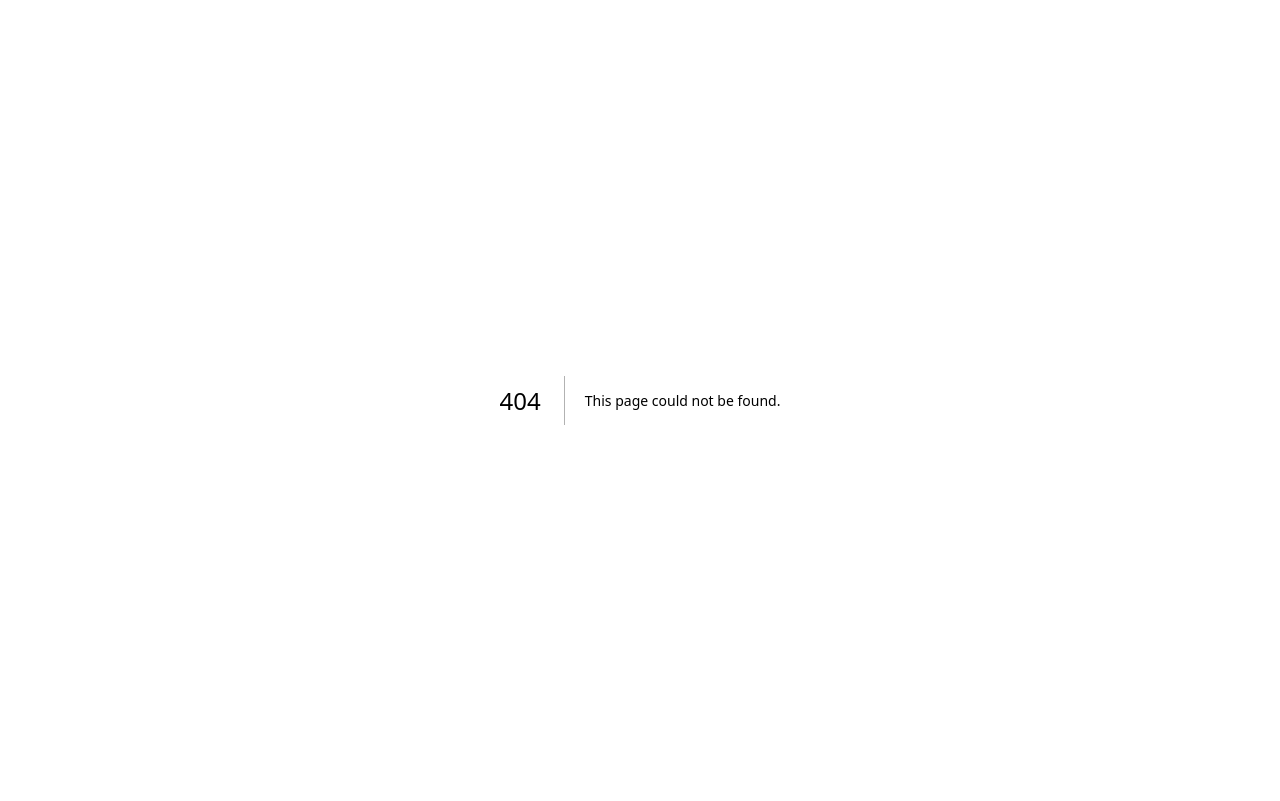
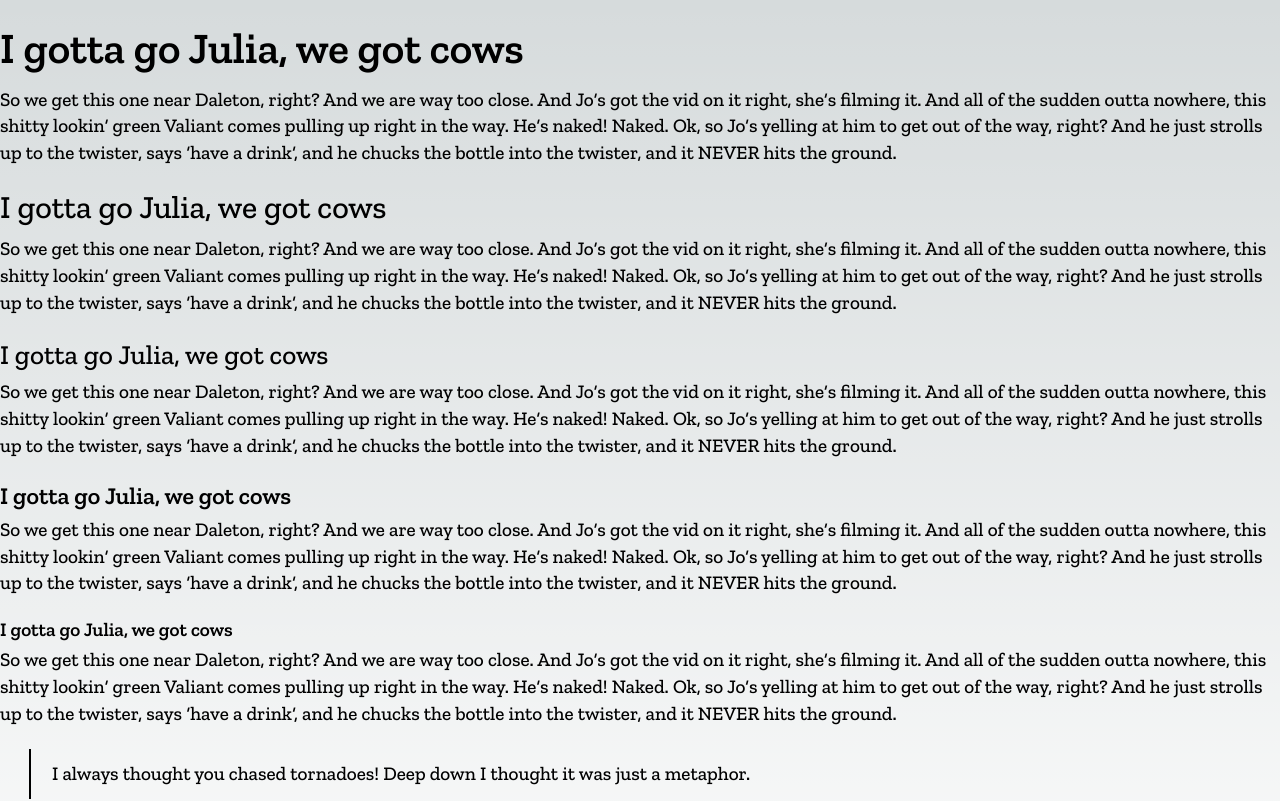
Before and after one commit to MrNorm/digital-garden, a Next.js app: page /greenhouse/typesetting in a window 1280 px wide. Before the commit this address had no page. Shown: the top 801 px of the page. Built offline with nearby package versions, Linux system fonts and the light colour scheme.

Commit message:
Doing some typesetting

```diff
--- a/src/app/globals.css
+++ b/src/app/globals.css
@@ -1,9 +1,7 @@
 :root {
   --max-width: 1100px;
   --border-radius: 12px;
-  --font-mono: ui-monospace, Menlo, Monaco, 'Cascadia Mono', 'Segoe UI Mono',
-    'Roboto Mono', 'Oxygen Mono', 'Ubuntu Monospace', 'Source Code Pro',
-    'Fira Mono', 'Droid Sans Mono', 'Courier New', monospace;
+  --fallback-stack: Rockwell, 'Rockwell Nova', 'Roboto Slab', 'DejaVu Serif', 'Sitka Small', serif;
 
   --foreground-rgb: 0, 0, 0;
   --background-start-rgb: 214, 219, 220;
@@ -86,6 +84,7 @@ body {
 }
 
 body {
+  font-family: var(--fallback-stack);
   color: rgb(var(--foreground-rgb));
   background: linear-gradient(
       to bottom,
@@ -100,6 +99,60 @@ a {
   text-decoration: none;
 }
 
+h1, h2, h3, h4, h5, h6 {
+  margin-bottom: 0.3em;
+  margin-top: 0.5em;
+}
+
+h1 {
+  font-size: 2.7em;
+}
+
+h2 {
+  font-size: 2em;
+  font-weight: 500;
+}
+
+h3 {
+  font-size: 1.7em;
+  font-weight: 500;
+}
+
+h4 {
+  font-size: 1.5em;
+  font-weight: 600;
+}
+
+h5 {
+  font-size:1.2em;
+  font-weight: 600;
+}
+
+h6 {
+  font-size: 1.2em;
+  font-weight: 500;
+  margin-left: 1.5em;
+  margin-right: 1.5em;
+  margin-bottom: 0.8em;
+  border-left: rgb(var(--foreground-rgb)) 2px solid;
+  padding-left: 1.1em;
+  padding-top: 0.7em;
+  padding-bottom: 0.7em;
+}
+
+p {
+  font-size: 1.2em;
+  font-weight: 300;
+  line-height: 1.4em;
+  margin-bottom: 1.1em;
+}
+
+pre {
+  padding: 3em;
+  margin-bottom: 1.2em;
+  font-size: 1.2em
+}
+
 @media (prefers-color-scheme: dark) {
   html {
     color-scheme: dark;
--- /dev/null
+++ b/src/app/greenhouse/typesetting/page.tsx
@@ -0,0 +1,51 @@
+export default function Typesetting (): JSX.Element {
+  return (
+    <main>
+      <div>
+        <h1>I gotta go Julia, we got cows</h1>
+        <p>
+          So we get this one near Daleton, right? And we are way too close. And Jo&lsquo;s got the vid on it right, she&lsquo;s filming it.
+          And all of the sudden outta nowhere, this shitty lookin&lsquo; green Valiant comes pulling up right in the way.
+          He&lsquo;s naked! Naked. Ok, so Jo&lsquo;s yelling at him to get out of the way, right? And he just strolls up to the twister,
+          says &lsquo;have a drink&lsquo;, and he chucks the bottle into the twister, and it NEVER hits the ground.
+        </p>
+        <h2>I gotta go Julia, we got cows</h2>
+        <p>
+          So we get this one near Daleton, right? And we are way too close. And Jo&lsquo;s got the vid on it right, she&lsquo;s filming it.
+          And all of the sudden outta nowhere, this shitty lookin&lsquo; green Valiant comes pulling up right in the way.
+          He&lsquo;s naked! Naked. Ok, so Jo&lsquo;s yelling at him to get out of the way, right? And he just strolls up to the twister,
+          says &lsquo;have a drink&lsquo;, and he chucks the bottle into the twister, and it NEVER hits the ground.
+        </p>
+        <h3>I gotta go Julia, we got cows</h3>
+        <p>
+          So we get this one near Daleton, right? And we are way too close. And Jo&lsquo;s got the vid on it right, she&lsquo;s filming it.
+          And all of the sudden outta nowhere, this shitty lookin&lsquo; green Valiant comes pulling up right in the way.
+          He&lsquo;s naked! Naked. Ok, so Jo&lsquo;s yelling at him to get out of the way, right? And he just strolls up to the twister,
+          says &lsquo;have a drink&lsquo;, and he chucks the bottle into the twister, and it NEVER hits the ground.
+        </p>
+        <h4>I gotta go Julia, we got cows</h4>
+        <p>
+          So we get this one near Daleton, right? And we are way too close. And Jo&lsquo;s got the vid on it right, she&lsquo;s filming it.
+          And all of the sudden outta nowhere, this shitty lookin&lsquo; green Valiant comes pulling up right in the way.
+          He&lsquo;s naked! Naked. Ok, so Jo&lsquo;s yelling at him to get out of the way, right? And he just strolls up to the twister,
+          says &lsquo;have a drink&lsquo;, and he chucks the bottle into the twister, and it NEVER hits the ground.
+        </p>
+        <h5>I gotta go Julia, we got cows</h5>
+        <p>
+          So we get this one near Daleton, right? And we are way too close. And Jo&lsquo;s got the vid on it right, she&lsquo;s filming it.
+          And all of the sudden outta nowhere, this shitty lookin&lsquo; green Valiant comes pulling up right in the way.
+          He&lsquo;s naked! Naked. Ok, so Jo&lsquo;s yelling at him to get out of the way, right? And he just strolls up to the twister,
+          says &lsquo;have a drink&lsquo;, and he chucks the bottle into the twister, and it NEVER hits the ground.
+        </p>
+        <h6>I always thought you chased tornadoes! Deep down I thought it was just a metaphor.</h6>
+        <p>
+          So we get this one near Daleton, right? And we are way too close. And Jo&lsquo;s got the vid on it right, she&lsquo;s filming it.
+          And all of the sudden outta nowhere, this shitty lookin&lsquo; green Valiant comes pulling up right in the way.
+          He&lsquo;s naked! Naked. Ok, so Jo&lsquo;s yelling at him to get out of the way, right? And he just strolls up to the twister,
+          says &lsquo;have a drink&lsquo;, and he chucks the bottle into the twister, and it NEVER hits the ground.
+        </p>
+        <pre>Dorothy. You took her, you damn thief.</pre>
+      </div>
+    </main>
+  )
+}
--- a/src/app/layout.tsx
+++ b/src/app/layout.tsx
@@ -1,8 +1,8 @@
 import './globals.css'
 import { type Metadata } from 'next'
-import { Inter } from 'next/font/google'
+import { Zilla_Slab } from 'next/font/google'
 
-const inter = Inter({ subsets: ['latin'] })
+const zilla = Zilla_Slab({ weight: ['300', '500', '600'], style: ['italic', 'normal'], subsets: ['latin'] })
 
 export const metadata: Metadata = {
   title: 'Oliver Northam - My Digital Garden',
@@ -16,7 +16,7 @@ export default function RootLayout ({
 }): JSX.Element {
   return (
     <html lang="en">
-      <body className={inter.className}>{children}</body>
+      <body className={zilla.className}>{children}</body>
     </html>
   )
 }
--- a/src/app/project/[slug]/page.tsx
+++ b/src/app/project/[slug]/page.tsx
@@ -3,7 +3,7 @@ import { getClient } from '@/lib/graphql-client'
 import { gql } from '@apollo/client'
 import { slateToHtml } from 'slate-serializers'
 
-export const revalidate = 300
+export const revalidate = 1
 const client = getClient()
 
 export async function generateStaticParams (): Promise<[{ slug: string }]> {
```
